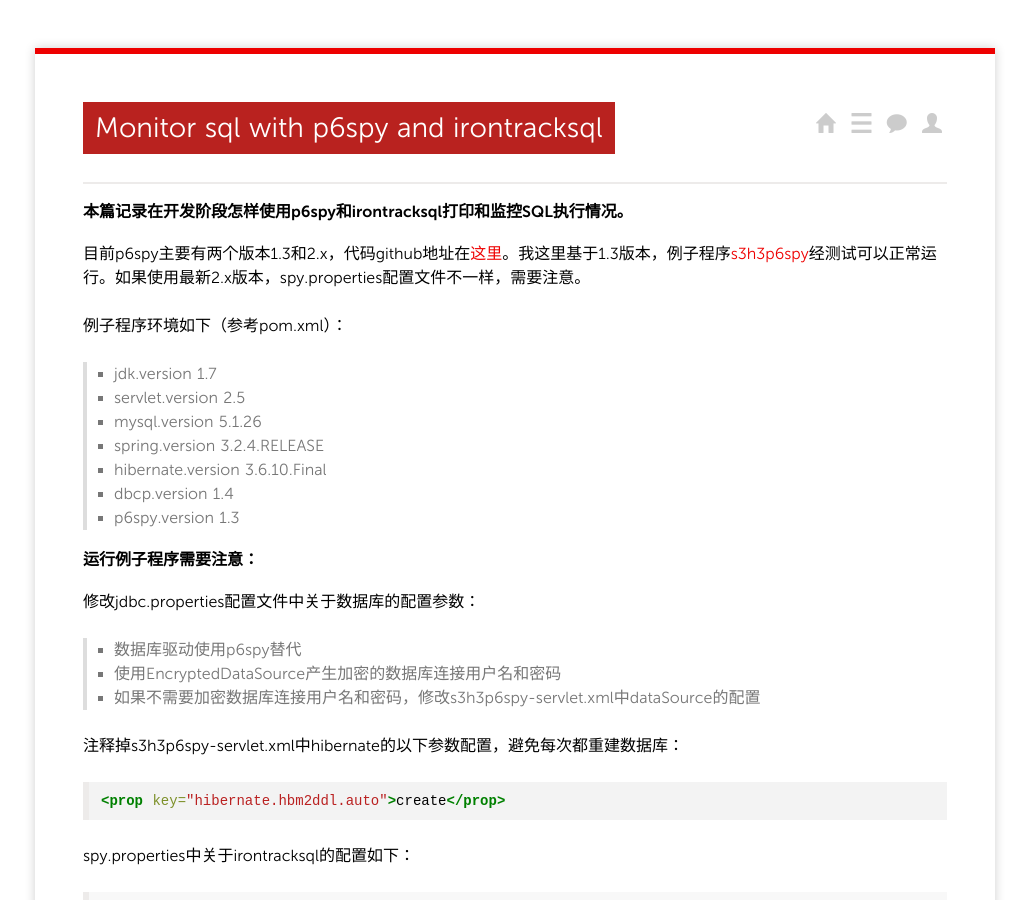
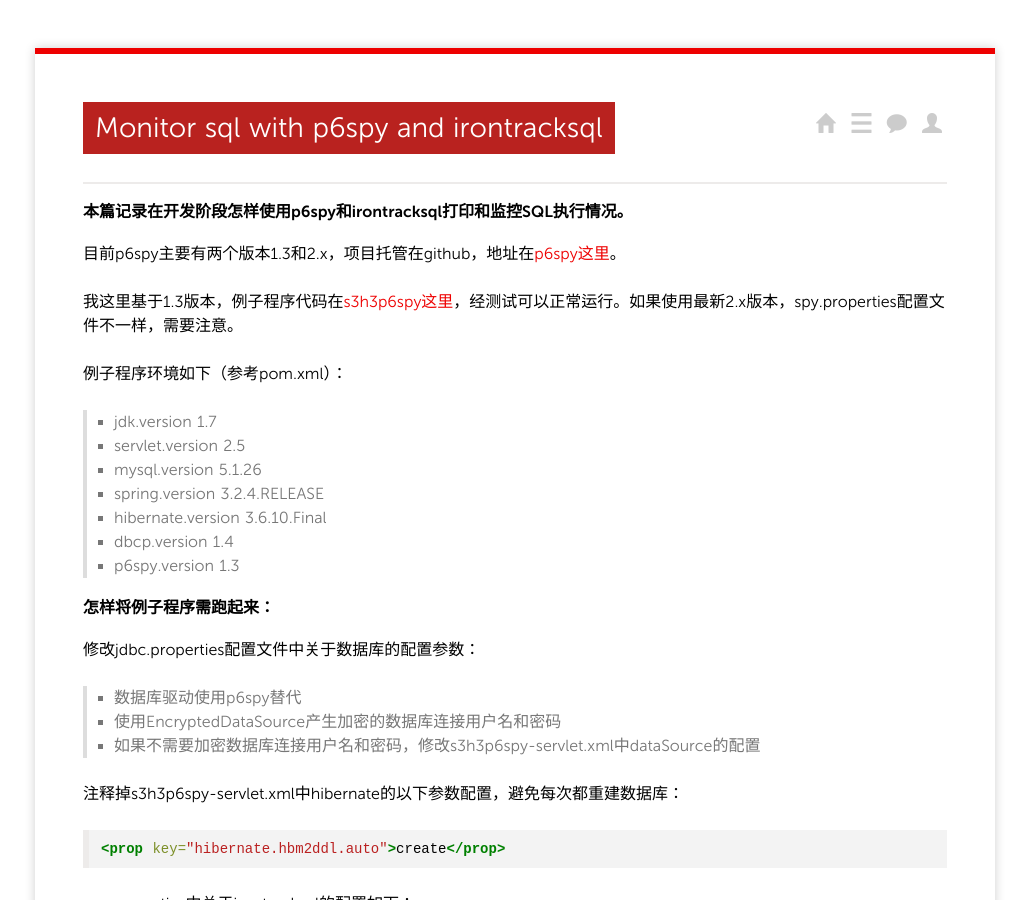
Before and after one commit to yinwer81/yinwer81.github.com, a Jekyll site: the page built from _posts/201409/2014-09-30-monitor-sql-with-p6spy-and-irontracksql.md, in a window 1280 px wide and 900 px high. Shown: the whole window, without its empty margins (125-1154 px from the left). Built offline with Jekyll 4.4.1, drawn with Linux system fonts in a browser that asks for light colours; nearby versions of some CDN libraries; Markdown is read by kramdown in place of the engine named in the settings; comment, search, counter and statistics services are not loaded.

```diff
--- a/_posts/201409/2014-09-30-monitor-sql-with-p6spy-and-irontracksql.md
+++ b/_posts/201409/2014-09-30-monitor-sql-with-p6spy-and-irontracksql.md
@@ -5,7 +5,9 @@ categories: programming
 ---
 #### 本篇记录在开发阶段怎样使用p6spy和irontracksql打印和监控SQL执行情况。
 <br />
-目前p6spy主要有两个版本1.3和2.x，代码github地址在[这里](https://github.com/p6spy/p6spy)。我这里基于1.3版本，例子程序[s3h3p6spy](https://github.com/yinwer81/s3h3p6spy)经测试可以正常运行。如果使用最新2.x版本，spy.properties配置文件不一样，需要注意。
+目前p6spy主要有两个版本1.3和2.x，项目托管在github，地址在[p6spy这里](https://github.com/p6spy/p6spy)。
+
+我这里基于1.3版本，例子程序代码在[s3h3p6spy这里](https://github.com/yinwer81/s3h3p6spy)，经测试可以正常运行。如果使用最新2.x版本，spy.properties配置文件不一样，需要注意。
 
 例子程序环境如下（参考pom.xml）：
 >* jdk.version 1.7
@@ -16,7 +18,7 @@ categories: programming
 >* dbcp.version 1.4
 >* p6spy.version 1.3
 
-#### 运行例子程序需要注意：
+#### 怎样将例子程序需跑起来：
 <br />
 修改jdbc.properties配置文件中关于数据库的配置参数：
 >* 数据库驱动使用p6spy替代
```
Also changed, not shown: _posts/201409/2014-09-12-blogging-with-github-pages-part1.md (+1 -3 lines), _posts/201409/2014-09-14-blogging-with-github-pages-part2.md (+1 -3 lines), _posts/201409/2014-09-17-how-to-break-out-of-a-recursion.md (+1 -3 lines), _posts/201409/2014-09-27-setup-websphere7-on-windows-server.md (+2 -4 lines), _posts/201409/2014-09-28-setup-oracle10205-on-windows-server.md (+1 -1 lines).
